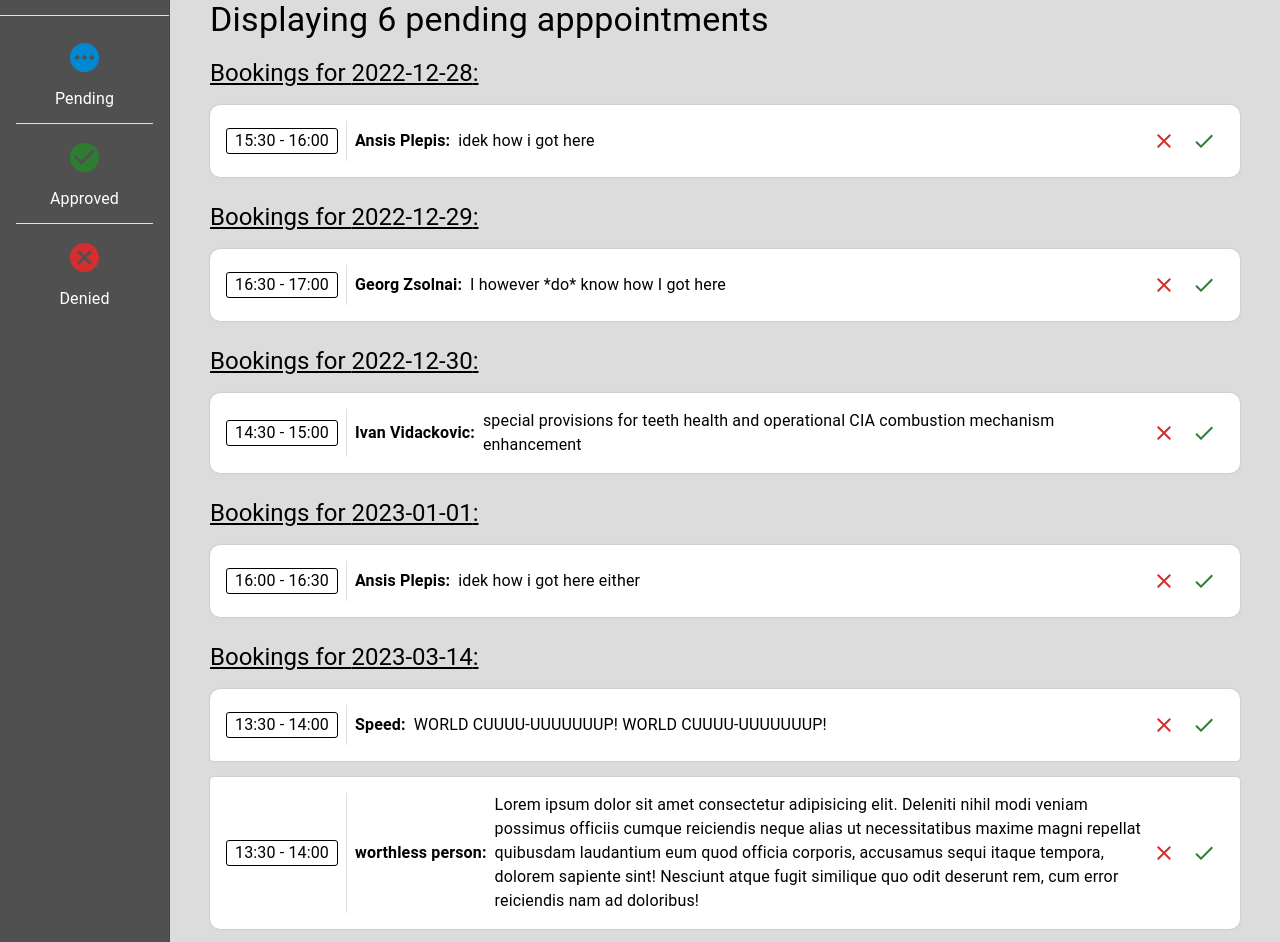
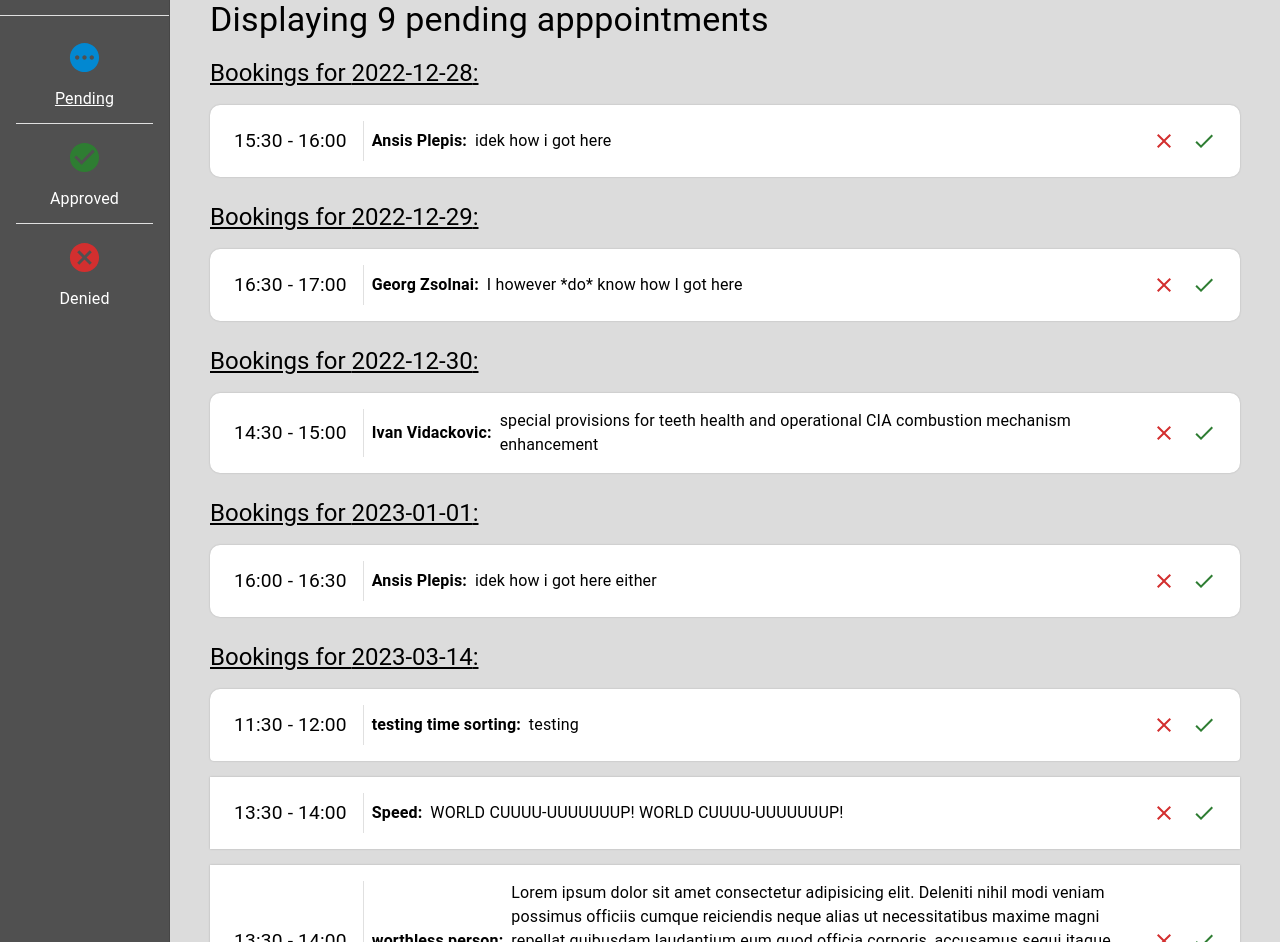
Before and after one commit to Dentismo/t-3, a React (Create React App) app in the folder client/: page /dashboard in a window 1280 px wide. Shown: the part 190-1132 px from the top of the page. Built offline with nearby package versions, Linux system fonts and the light colour scheme.

Commit message:
#25 Add option to delete denied/accepted requests. Show start and end time for booking cards. Booking cards support longer text

```diff
--- a/client/src/pages/DashboardPage/BookingCard.tsx
+++ b/client/src/pages/DashboardPage/BookingCard.tsx
@@ -12,7 +12,10 @@ import { Box } from '@mui/system'
 type Props = {
   booking: Booking
   openModalWithParams: Function
-  setBookingState: (bookingId: Booking['id'], state: Booking['state']) => void
+  setBookingState: (
+    bookingId: Booking['id'],
+    state: Booking['state'] | 'deleted'
+  ) => void
 } & StackProps
 
 // TODO: different cards based on state (denied should have delete option)
@@ -44,7 +47,7 @@ const BookingCard: React.FC<Props> = ({
     >
       <Stack direction="row" spacing={1} alignItems="center">
         <Stack>
-          <Typography px={1} noWrap border="1px solid black" borderRadius="3px">
+          <Typography px={1} noWrap borderRadius="3px" fontSize="1.2rem">
             {startTime} - {endTime}
           </Typography>
         </Stack>
@@ -56,7 +59,9 @@ const BookingCard: React.FC<Props> = ({
         </Typography>
         <Typography flexGrow={1}>{reason}</Typography>
       </Stack>
-      <Stack direction="row" ml="auto">
+      <Stack direction="row" ml="auto" alignSelf="center">
+        {state === 'pending' ? (
+          <>
             <IconAction
               tooltip="Deny Appointment"
               icon={<CloseIcon color="error" />}
@@ -81,14 +86,41 @@ const BookingCard: React.FC<Props> = ({
                   title: 'Confirm Action',
                   description: `You're about to accept ${user}'s appointment on ${date}. Are you sure?`,
                   onAccept: () => {
-                enqueueSnackbar(`Appointment ${id} successfully accepted!`, {
+                    enqueueSnackbar(
+                      `Appointment ${id} successfully accepted!`,
+                      {
                         variant: 'success'
-                })
+                      }
+                    )
                     setBookingState(id, 'approved')
                   }
                 })
               }
             />
+          </>
+        ) : (
+          <>
+            <IconAction
+              tooltip="Delete Appointment"
+              icon={<DeleteIcon htmlColor="grey" />}
+              onClick={() =>
+                openModalWithParams({
+                  title: 'Confirm Action',
+                  description: `You're about to delete ${user}'s appointment on ${date}. Are you sure?`,
+                  onAccept: () => {
+                    enqueueSnackbar(
+                      `Appointment ${id} successfully accepted!`,
+                      {
+                        variant: 'success'
+                      }
+                    )
+                    setBookingState(id, 'deleted')
+                  }
+                })
+              }
+            />
+          </>
+        )}
       </Stack>
     </Stack>
   )
--- a/client/src/pages/DashboardPage/BookingList.tsx
+++ b/client/src/pages/DashboardPage/BookingList.tsx
@@ -6,7 +6,10 @@ import { Stack, Typography } from '@mui/material'
 type Props = {
   bookings: Booking[]
   openModalWithParams: Function
-  setBookingState: (bookingId: Booking['id'], state: Booking['state']) => void
+  setBookingState: (
+    bookingId: Booking['id'],
+    state: Booking['state'] | 'deleted'
+  ) => void
 }
 
 /**
@@ -62,7 +65,15 @@ const BookingList: React.FC<Props> = ({
             >
               Bookings for {date}:
             </Typography>
-            {bookings.map((booking, index) => (
+            {bookings
+              .sort((b1, b2) =>
+                b1.startTime > b2.startTime
+                  ? 1
+                  : b1.startTime < b2.startTime
+                  ? -1
+                  : 0
+              )
+              .map((booking, index) => (
                 <BookingCard
                   openModalWithParams={openModalWithParams}
                   setBookingState={setBookingState}
--- a/client/src/pages/DashboardPage/Sideview.tsx
+++ b/client/src/pages/DashboardPage/Sideview.tsx
@@ -23,7 +23,11 @@ type AppointmentType = {
   onClick: () => void
 }
 
-const Sideview: React.FC = () => {
+type Props = {
+  tab: string
+}
+
+const Sideview: React.FC<Props> = ({ tab }) => {
   const navigate = useNavigate()
   const drawerWidth = 170
 
@@ -84,7 +88,7 @@ const Sideview: React.FC = () => {
       <Divider />
       <List>
         {listItems.map((li, index) => (
-          <Box key={li.title}>
+          <Box key={li.title} sx={{}}>
             <ListItem
               sx={{
                 flexDirection: 'column'
@@ -97,7 +101,14 @@ const Sideview: React.FC = () => {
               >
                 <IconButton onClick={li.onClick}>{li.icon}</IconButton>
               </ListItemIcon>
-              <ListItemText>{li.title}</ListItemText>
+              <ListItemText
+                sx={{
+                  textDecoration:
+                    tab === li.title.toLowerCase() ? 'underline' : ''
+                }}
+              >
+                {li.title}
+              </ListItemText>
             </ListItem>
             {index !== listItems.length - 1 && <Divider variant="middle" />}
           </Box>
--- a/client/src/pages/DashboardPage/bookings.ts
+++ b/client/src/pages/DashboardPage/bookings.ts
@@ -57,6 +57,33 @@ const bookings: Booking[] = [
     startTime: '13:30',
     endTime: '14:00',
     state: 'pending'
+  },
+  {
+    id: '7',
+    user: 'testing time sorting',
+    reason: 'testing',
+    date: '2023-03-14',
+    startTime: '15:30',
+    endTime: '16:00',
+    state: 'pending'
+  },
+  {
+    id: '8',
+    user: 'testing time sorting',
+    reason: 'testing',
+    date: '2023-03-14',
+    startTime: '11:30',
+    endTime: '12:00',
+    state: 'pending'
+  },
+  {
+    id: '9',
+    user: 'testing time sorting',
+    reason: 'testing',
+    date: '2023-03-14',
+    startTime: '17:30',
+    endTime: '18:00',
+    state: 'pending'
   }
 ]
 
--- a/client/src/pages/DashboardPage/index.tsx
+++ b/client/src/pages/DashboardPage/index.tsx
@@ -34,9 +34,14 @@ const DentistPage: React.FC = () => {
     setModalOpen(true)
   }
 
-  const setBookingState = (bookingId: Booking['id'], state: Booking['state']) =>
+  const setBookingState = (
+    bookingId: Booking['id'],
+    state: Booking['state'] | 'deleted'
+  ) =>
     setBookings(
-      bookings.map((booking) =>
+      state === 'deleted'
+        ? bookings.filter((booking) => booking.id !== bookingId)
+        : bookings.map((booking) =>
             booking.id === bookingId
               ? {
                   ...booking,
@@ -53,7 +58,7 @@ const DentistPage: React.FC = () => {
         minHeight: 'calc(100vh - 45px - 3rem)'
       }}
     >
-      <Sideview />
+      <Sideview tab={tab} />
 
       <Stack
         sx={{
```
Lines whose indentation alone changed are shown as unchanged.
